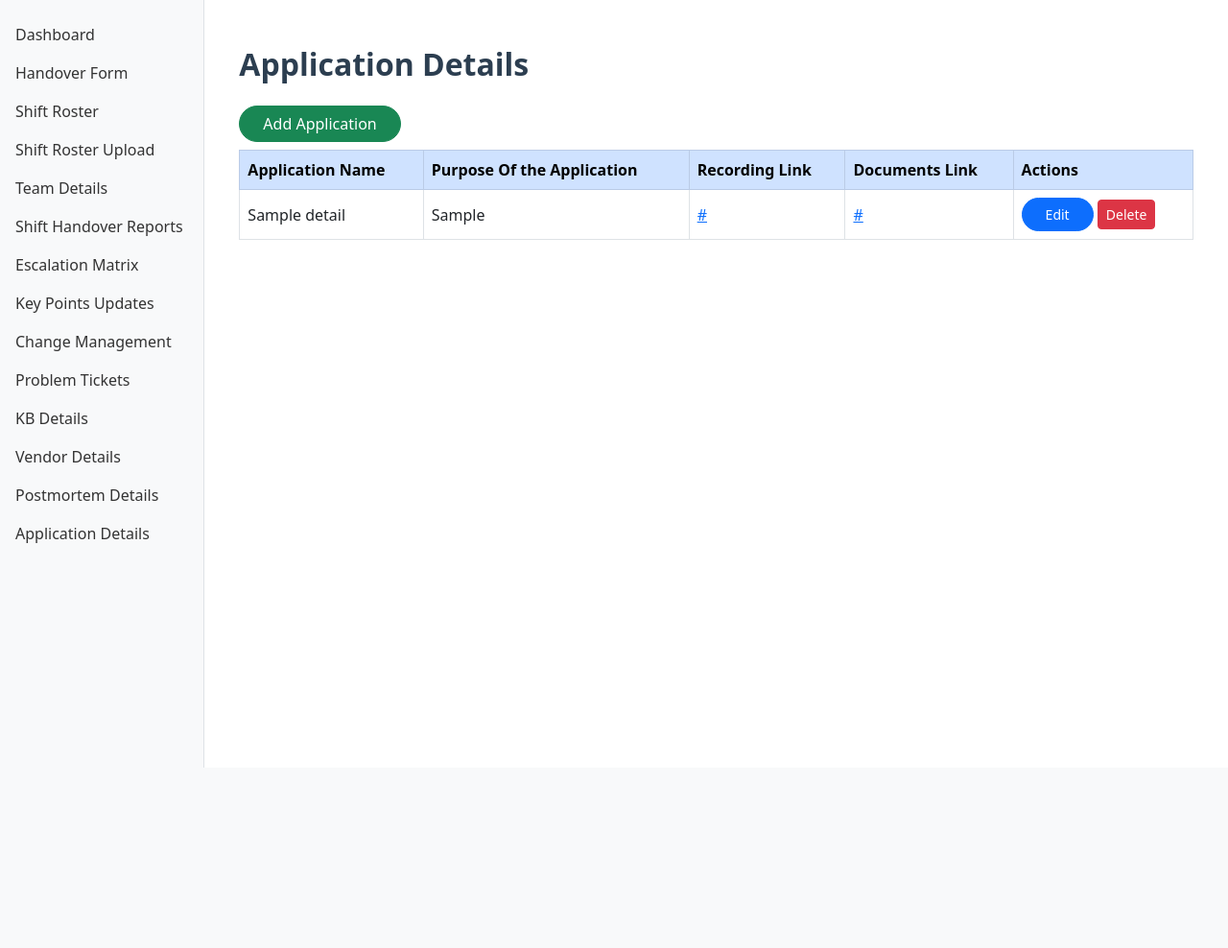
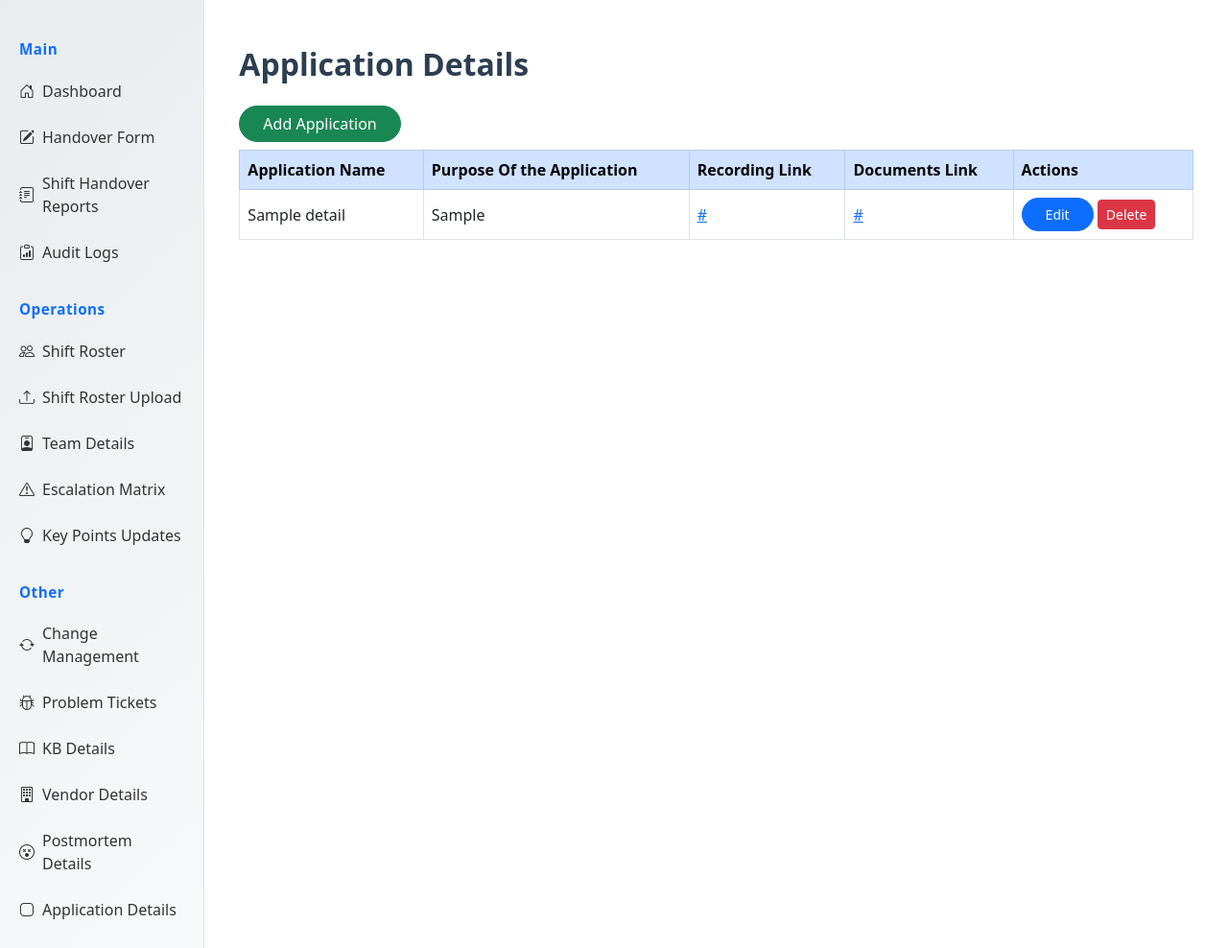
Before and after one commit to safazamzam/shift_handover_app, a Flask app: page /application-details in a window 1280 px wide. Shown: the whole page at 96% size. Before the commit the page ends 800 px from the top, so only its background shows below. Run offline with Flask 3, Linux system fonts and the light colour scheme; tables that the repository leaves empty hold one stand-in row (values such as "Sample post"); some libraries are stand-ins or nearby versions.

Commit message:
Update base.html

```diff
--- a/templates/base.html
+++ b/templates/base.html
@@ -13,11 +13,31 @@
     <style>
         .sidebar {
             min-height: 100vh;
-            background: #f8f9fa;
+            background: linear-gradient(135deg, #e9ecef 0%, #f8f9fa 100%);
             border-right: 1px solid #dee2e6;
         }
         .sidebar .nav-link {
             color: #333;
+            font-weight: 500;
+            padding: 0.75rem 1.25rem;
+            border-radius: 0.5rem;
+            transition: background 0.2s, color 0.2s;
+            display: flex;
+            align-items: center;
+            gap: 0.5rem;
+        }
+        .sidebar .nav-link:hover, .sidebar .nav-link.active {
+            background: #0d6efd;
+            color: #fff;
+        }
+        .sidebar .menu-section {
+            font-size: 0.95em;
+            font-weight: 700;
+            color: #0d6efd;
+            margin-top: 1.5rem;
+            margin-bottom: 0.5rem;
+            padding-left: 1.25rem;
+            letter-spacing: 0.5px;
         }
 </style>
     </head>
@@ -29,25 +49,30 @@
             <nav class="col-md-2 d-none d-md-block sidebar p-0">
                 <div class="position-sticky">
                     <ul class="nav flex-column py-3">
-                        <li class="nav-item"><a class="nav-link" href="/">Dashboard</a></li>
-                        <li class="nav-item"><a class="nav-link" href="/handover">Handover Form</a></li>
-                        <li class="nav-item"><a class="nav-link" href="/roster">Shift Roster</a></li>
-                        <li class="nav-item"><a class="nav-link" href="/roster-upload">Shift Roster Upload</a></li>
-                        <li class="nav-item"><a class="nav-link" href="/team">Team Details</a></li>
-                        <li class="nav-item"><a class="nav-link" href="/handover-reports">Shift Handover Reports</a></li>
-                        <li class="nav-item"><a class="nav-link" href="/escalation-matrix">Escalation Matrix</a></li>
-                        <li class="nav-item"><a class="nav-link" href="/keypoints">Key Points Updates</a></li>
+                        <div class="menu-section">Main</div>
+                        <li class="nav-item"><a class="nav-link" href="/"><span class="bi bi-house-door"></span> Dashboard</a></li>
+                        <li class="nav-item"><a class="nav-link" href="/handover"><span class="bi bi-pencil-square"></span> Handover Form</a></li>
+                        <li class="nav-item"><a class="nav-link" href="/handover-reports"><span class="bi bi-journal-text"></span> Shift Handover Reports</a></li>
+                        <li class="nav-item"><a class="nav-link" href="/audit-logs"><span class="bi bi-clipboard-data"></span> Audit Logs</a></li>
+                        <div class="menu-section">Operations</div>
+                        <li class="nav-item"><a class="nav-link" href="/roster"><span class="bi bi-people"></span> Shift Roster</a></li>
+                        <li class="nav-item"><a class="nav-link" href="/roster-upload"><span class="bi bi-upload"></span> Shift Roster Upload</a></li>
+                        <li class="nav-item"><a class="nav-link" href="/team"><span class="bi bi-person-badge"></span> Team Details</a></li>
+                        <li class="nav-item"><a class="nav-link" href="/escalation-matrix"><span class="bi bi-exclamation-triangle"></span> Escalation Matrix</a></li>
+                        <li class="nav-item"><a class="nav-link" href="/keypoints"><span class="bi bi-lightbulb"></span> Key Points Updates</a></li>
                         {% if current_user.is_authenticated and current_user.role in ['super_admin', 'account_admin', 'team_admin'] %}
-                        <li class="nav-item"><a class="nav-link" href="/user-management">User Management</a></li>
+                        <li class="nav-item"><a class="nav-link" href="/user-management"><span class="bi bi-person-lines-fill"></span> User Management</a></li>
                         {% endif %}
-                             <li class="nav-item"><a class="nav-link" href="/change-management">Change Management</a></li>
-                             <li class="nav-item"><a class="nav-link" href="/problem-tickets">Problem Tickets</a></li>
-                             <li class="nav-item"><a class="nav-link" href="/kb-details">KB Details</a></li>
-                             <li class="nav-item"><a class="nav-link" href="/vendor-details">Vendor Details</a></li>
-                             <li class="nav-item"><a class="nav-link" href="/postmortem-details">Postmortem Details</a></li>
-                             <li class="nav-item"><a class="nav-link" href="/application-details">Application Details</a></li>
-
+                        <div class="menu-section">Other</div>
+                        <li class="nav-item"><a class="nav-link" href="/change-management"><span class="bi bi-arrow-repeat"></span> Change Management</a></li>
+                        <li class="nav-item"><a class="nav-link" href="/problem-tickets"><span class="bi bi-bug"></span> Problem Tickets</a></li>
+                        <li class="nav-item"><a class="nav-link" href="/kb-details"><span class="bi bi-book"></span> KB Details</a></li>
+                        <li class="nav-item"><a class="nav-link" href="/vendor-details"><span class="bi bi-building"></span> Vendor Details</a></li>
+                        <li class="nav-item"><a class="nav-link" href="/postmortem-details"><span class="bi bi-emoji-dizzy"></span> Postmortem Details</a></li>
+                        <li class="nav-item"><a class="nav-link" href="/application-details"><span class="bi bi-app"></span> Application Details</a></li>
                     </ul>
+                    <!-- Bootstrap Icons CDN -->
+                    <link rel="stylesheet" href="https://cdn.jsdelivr.net/npm/bootstrap-icons@1.10.5/font/bootstrap-icons.css">
                     {% if current_user.is_authenticated %}
                     <div class="px-3 pb-3">
                         <div class="card mb-2">
```
